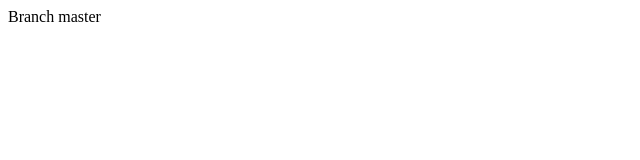
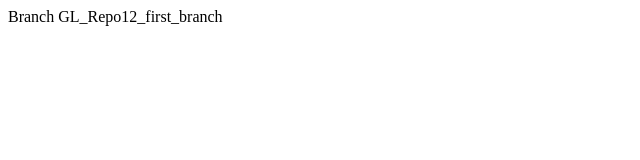
Before and after one commit to es91p/repo12, a plain HTML site: page index.html in a window 1280 px wide. Shown: the whole page, without its empty margins (0-640 px from the left). Drawn offline with Linux system fonts and the light colour scheme.

Commit message:
added a new branch GL_Repo12_first_branch

```diff
--- a/index.html
+++ b/index.html
@@ -7,6 +7,6 @@
 
     </head>
     <body>
-        Branch master
+        Branch GL_Repo12_first_branch
     </body>
 </html>
```
